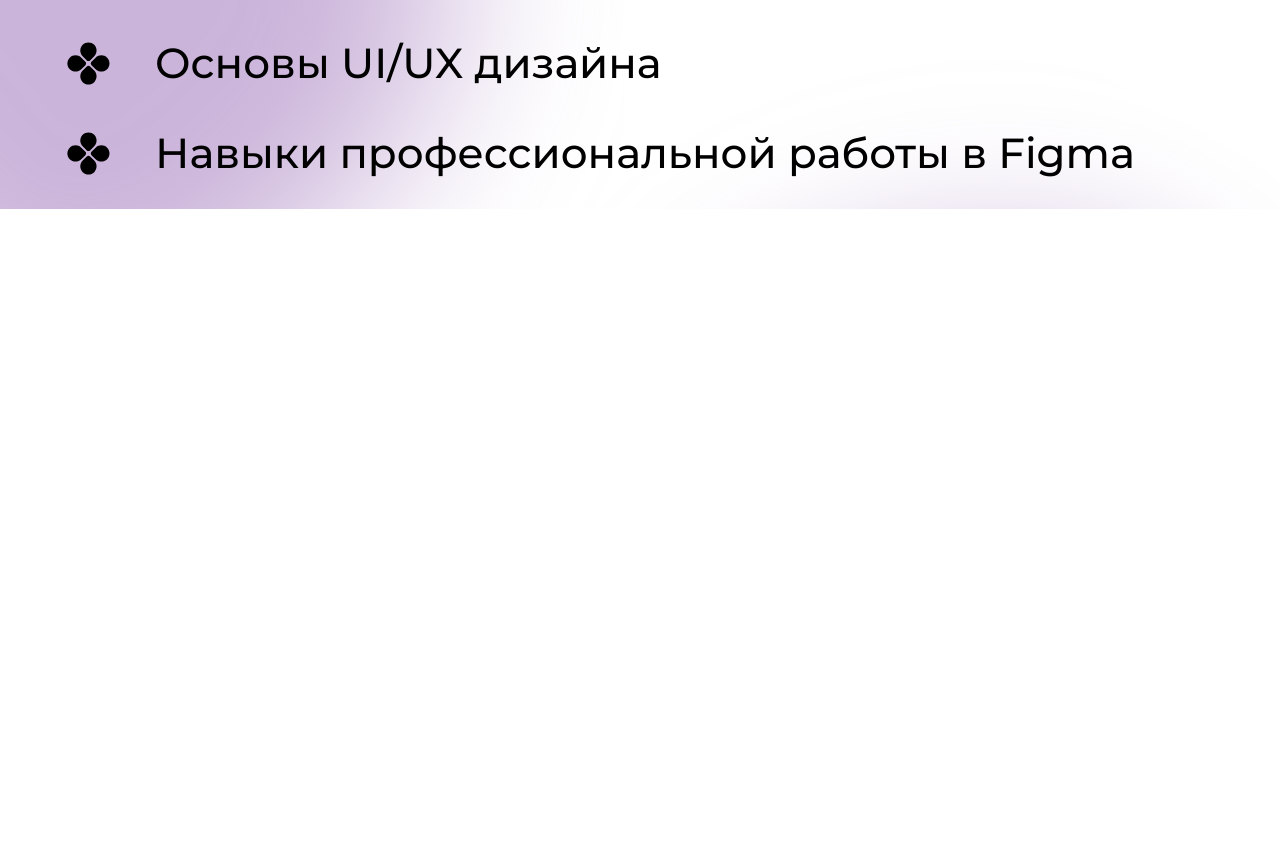
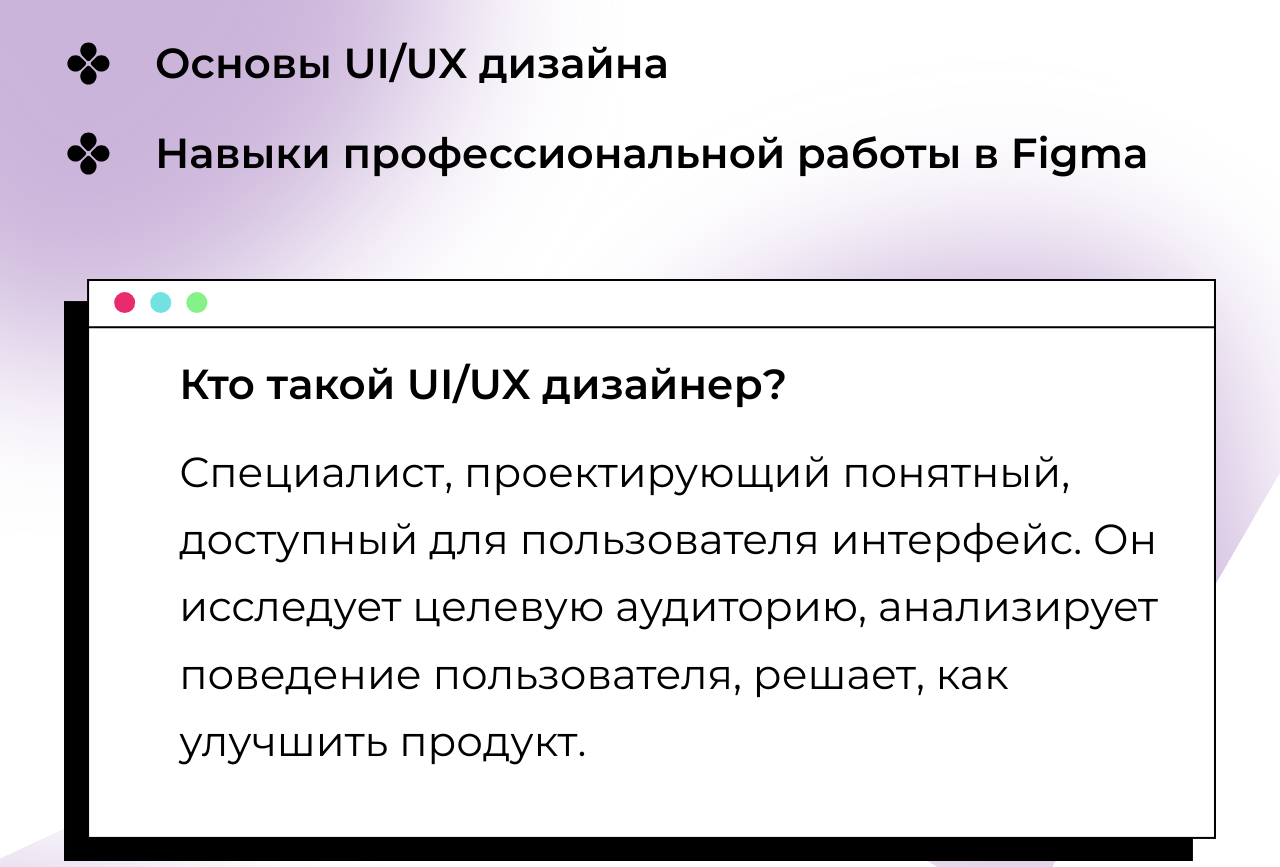
Before and after one commit to IvanMurzin/DesignCourse, a Vue app: page / in a window 1280 px wide. Shown: the part 401-1268 px from the top of the page. Before the commit the page ends 800 px from the top, so only its background shows below. Built offline with nearby package versions, Linux system fonts and the light colour scheme.

Commit message:
finish about widget

```diff
--- a/src/components/other/IconListItem.vue
+++ b/src/components/other/IconListItem.vue
@@ -22,6 +22,7 @@ import logo from '@/assets/logo/design_logo.svg'
 .item__text {
   margin: 0 0 0 1em;
   color: black;
+  font-weight: 600;
   font-size: 3em;
 }
 
--- a/src/components/other/MainViewTitle.vue
+++ b/src/components/other/MainViewTitle.vue
@@ -7,7 +7,6 @@ defineProps<{
 <template>
     <section>
         <h2 class="section-name">{{ name }}</h2>
-        <div class="delimiter" />
         <slot />
     </section>
 </template>
--- a/src/views/main/MainView.vue
+++ b/src/views/main/MainView.vue
@@ -2,6 +2,7 @@
 import MainViewSubstrate from './widget/MainViewSubstrate.vue'
 import MainViewHeader from './widget/MainViewHeader.vue'
 import MainViewMainInfo from './widget/MainViewMainInfo.vue'
+import MainViewAbout from './widget/MainViewAbout.vue'
 </script>
 
 <template>
@@ -12,6 +13,7 @@ import MainViewMainInfo from './widget/MainViewMainInfo.vue'
     <MainViewSubstrate />
     <div class="wrapper">
       <MainViewMainInfo />
+      <MainViewAbout />
     </div>
   </div>
 </template>
--- /dev/null
+++ b/src/views/main/widget/MainViewAbout.vue
@@ -0,0 +1,67 @@
+<script setup lang="ts">
+import MainViewTitle from '@/components/other/MainViewTitle.vue';
+
+</script>
+
+<template>
+  <div class="screen">
+    <img class="window" src="@/assets/window.svg" alt="design course logo" />
+    <h2 class="title">Кто такой UI/UX дизайнер?</h2>
+    <p class="text">
+      Специалист, проектирующий понятный, доступный для пользователя интерфейс.
+      Он исследует целевую аудиторию, анализирует поведение пользователя, решает, как улучшить продукт.
+    </p>
+  </div>
+</template>
+
+<style lang="scss" scoped>
+.screen {
+  position: relative;
+  color: white;
+  margin-top: 5em;
+}
+
+.window {
+  height: 100%;
+  width: 100%;
+}
+
+.title {
+  position: absolute;
+  top: 10%;
+  left: 10%;
+  font-size: 3em;
+  color: black;
+  font-weight: 600;
+  margin: 0.3em 0 0.2em;
+
+
+  @media screen and (max-width: 600px) {
+    font-size: 2em;
+  }
+}
+
+.text {
+  position: absolute;
+  top: 25%;
+  left: 10%;
+  padding-right: 5%;
+  font-size: 3em;
+  color: black;
+  font-weight: 400;
+  margin: 0.3em 0 0.2em;
+
+
+  @media screen and (max-width: 1200px) {
+    font-size: 2.5em;
+  }
+
+  @media screen and (max-width: 990px) {
+    font-size: 2em;
+  }
+
+  @media screen and (max-width: 600px) {
+    font-size: 1.5em;
+  }
+}
+</style>
--- a/src/views/main/widget/MainViewHeader.vue
+++ b/src/views/main/widget/MainViewHeader.vue
@@ -14,6 +14,7 @@ import { onBeforeMount } from 'vue'
     </a>
     <div class="header__dc"></div>
     <GradientButton @click="">Войти</GradientButton>
+    <div class="sized_box"></div>
     <a class="a" tabindex="2" href="https://mephi.ru/">
       <img style="width: 100%" src="@/assets/logo/mephi_logo.svg" alt="mephi logo" />
     </a>
@@ -23,8 +24,8 @@ import { onBeforeMount } from 'vue'
 <style lang="scss" scoped>
 .header {
   display: grid;
-  grid-template-columns: 6em 2fr auto 10em;
-  grid-gap: 5em;
+  grid-template-columns: 6em 2fr auto 2em 10em;
+  grid-gap: 2em;
   align-items: center;
   margin-top: 2.5em;
   margin-bottom: 2.5em;
```
Also changed, not shown: src/assets/window.svg (added).
